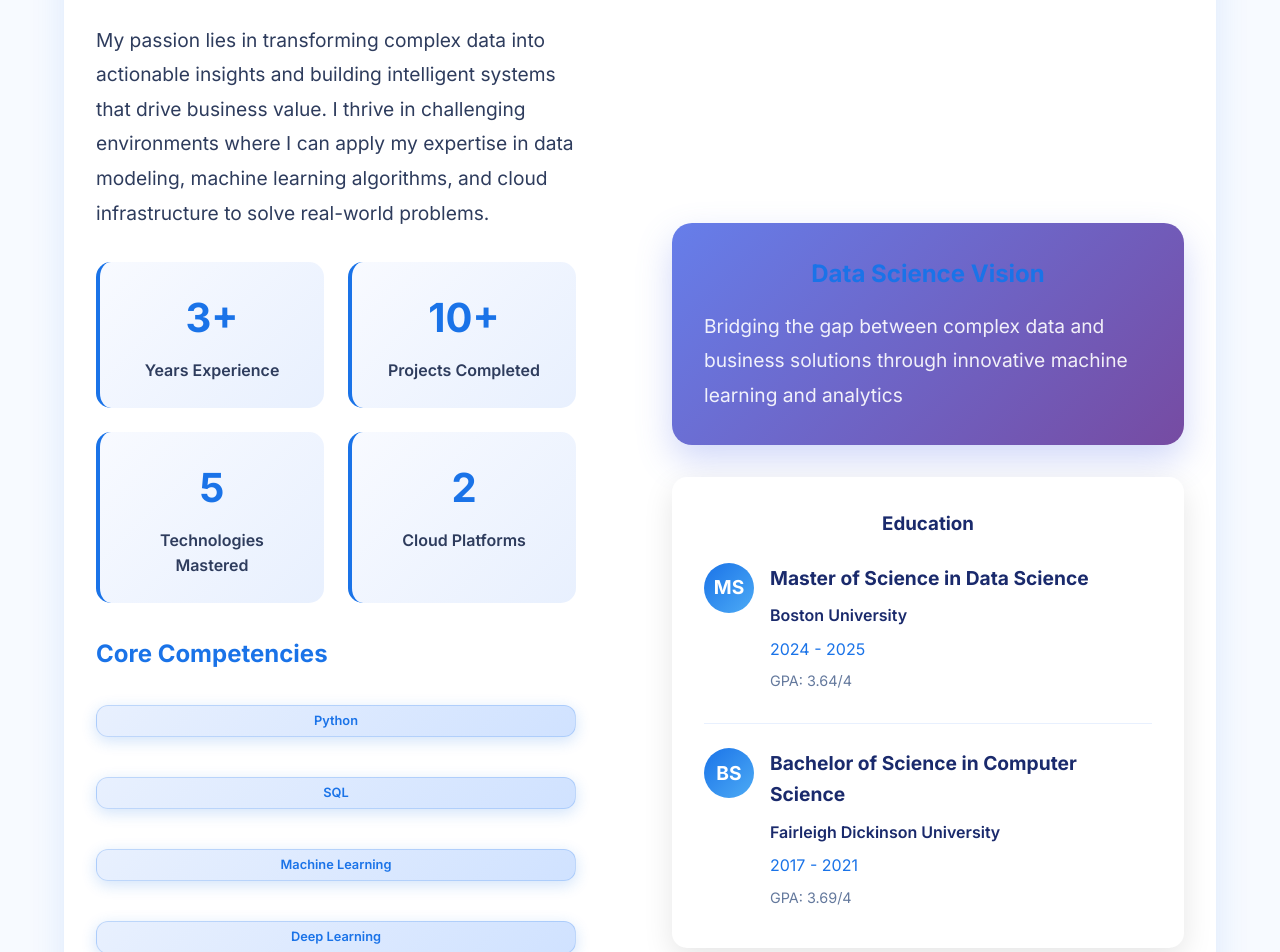
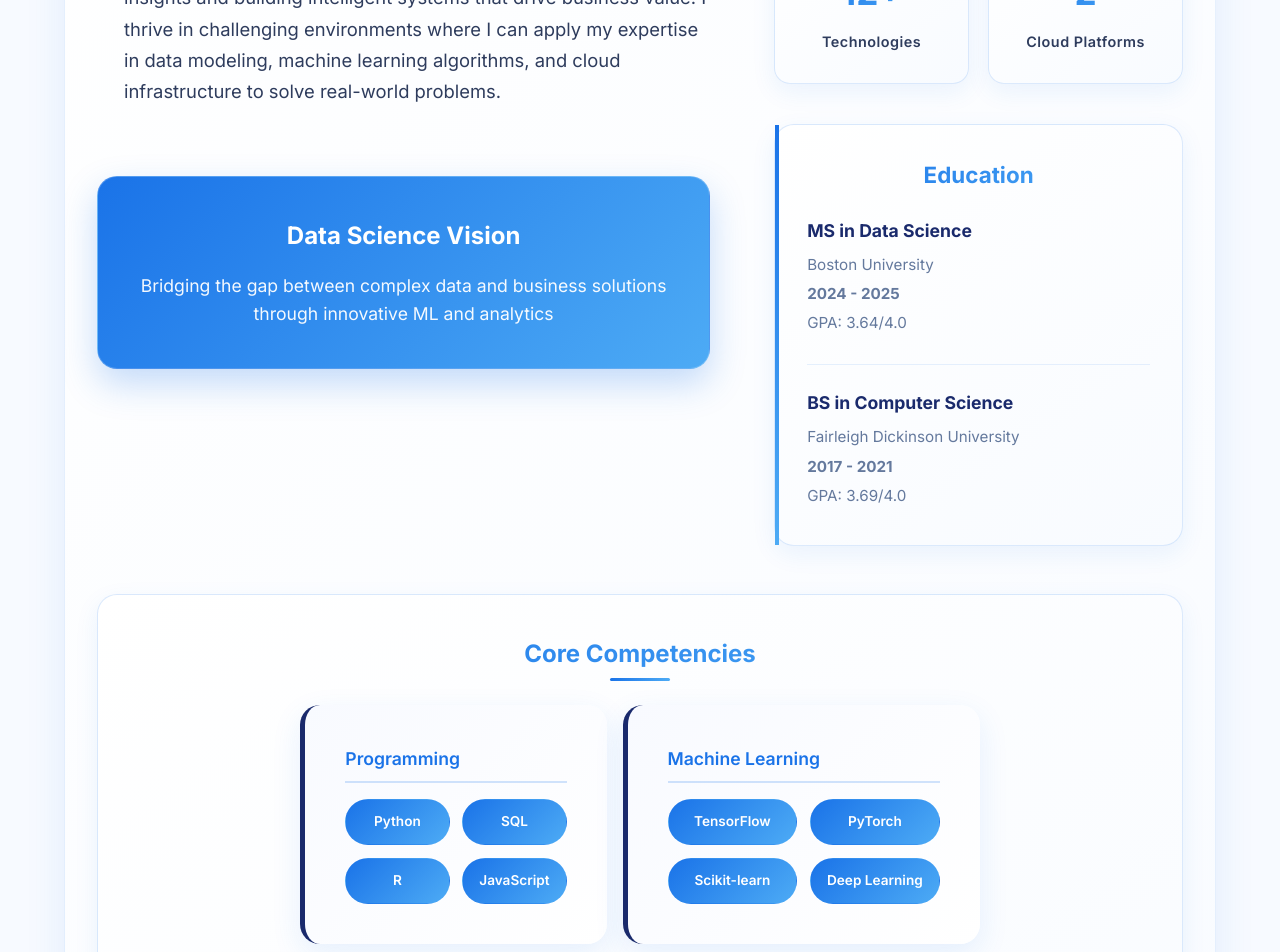
Before and after one commit to Harshgitbu/Harsh_Portfolio, a React (Create React App) app: page / in a window 1280 px wide. Shown: the part 1640-2592 px from the top of the page. Built offline with nearby package versions, Linux system fonts and the light colour scheme.

Commit message:
updating few about  me section updates

```diff
--- a/src/components/About/About.css
+++ b/src/components/About/About.css
@@ -1,14 +1,17 @@
 .about {
   padding: 5rem 2rem;
   max-width: 1200px;
-  margin: 0 auto 4rem;
-  background-color: #ffffff;
-  border-radius: 20px;
-  box-shadow: 0 15px 35px rgba(26, 115, 232, 0.12);
+  margin: 0 auto;
+  background: linear-gradient(135deg, #ffffff 0%, #f8fbff 100%);
+  border-radius: 24px;
+  box-shadow:
+    0 20px 40px rgba(26, 115, 232, 0.1),
+    inset 0 1px 0 rgba(255, 255, 255, 0.8);
   font-family: 'Inter', sans-serif;
   color: #1a2a6c;
   position: relative;
   overflow: hidden;
+  border: 1px solid rgba(26, 115, 232, 0.1);
 }
 
 .about::before {
@@ -28,234 +31,381 @@
   100% { background-position: 200% 0; }
 }
 
-.about-content {
+.about h2 {
+  font-size: 3rem;
+  font-weight: 800;
+  color: #1a2a6c;
+  margin-bottom: 3rem;
+  text-align: center;
+  position: relative;
+  background: linear-gradient(135deg, #1a73e8, #4dabf5);
+  -webkit-background-clip: text;
+  -webkit-text-fill-color: transparent;
+  background-clip: text;
+  letter-spacing: -0.5px;
+}
+
+.about h2::after {
+  content: '';
+  position: absolute;
+  bottom: -12px;
+  left: 50%;
+  transform: translateX(-50%);
+  width: 80px;
+  height: 4px;
+  background: linear-gradient(90deg, #1a73e8, #4dabf5);
+  border-radius: 2px;
+}
+
+/* Main content layout */
+.about-main {
   display: grid;
-  grid-template-columns: 1fr 1fr;
+  grid-template-columns: 1.2fr 0.8fr;
   gap: 4rem;
-  align-items: center;
+  align-items: start;
+  margin-bottom: 3rem;
+}
+
+/* Left side - Text and vision */
+.about-left {
+  display: flex;
+  flex-direction: column;
+  gap: 2.5rem;
 }
 
 .about-text {
-  padding-right: 2rem;
+  line-height: 1.7;
 }
 
-.about h2 {
-  font-size: 3rem;
+.about-text p {
+  font-size: 1.15rem;
+  color: #2e3c5d;
+  margin-bottom: 1.8rem;
+  text-align: left;
+  position: relative;
+  padding-left: 1.5rem;
+  border-left: 3px solid transparent;
+  transition: all 0.3s ease;
+}
+
+.about-text p:hover {
+  border-left-color: #1a73e8;
+  padding-left: 2rem;
+  background: linear-gradient(90deg, rgba(26, 115, 232, 0.03), transparent);
+}
+
+/* Data Science Vision - Blue theme */
+.data-science-vision {
+  background: linear-gradient(135deg, #1a73e8 0%, #4dabf5 100%);
+  padding: 2.5rem;
+  border-radius: 20px;
+  color: white;
+  position: relative;
+  overflow: hidden;
+  box-shadow: 0 15px 35px rgba(26, 115, 232, 0.25);
+  transition: all 0.3s ease;
+  border: 1px solid rgba(255, 255, 255, 0.2);
+}
+
+.data-science-vision:hover {
+  transform: translateY(-5px);
+  box-shadow: 0 20px 45px rgba(26, 115, 232, 0.35);
+}
+
+.data-science-vision::before {
+  content: '';
+  position: absolute;
+  top: -50%;
+  left: -50%;
+  width: 200%;
+  height: 200%;
+  background: radial-gradient(circle, rgba(255,255,255,0.1) 0%, transparent 70%);
+  opacity: 0;
+  transition: opacity 0.3s ease;
+}
+
+.data-science-vision:hover::before {
+  opacity: 1;
+}
+
+.data-science-vision h3 {
+  font-size: 1.5rem;
+  margin-bottom: 1rem;
+  font-weight: 700;
+  color: white;
+  position: relative;
+  z-index: 2;
+  text-align: center;
+}
+
+.data-science-vision p {
+  color: rgba(255, 255, 255, 0.95);
+  margin-bottom: 0;
+  font-size: 1.1rem;
+  text-align: center;
+  position: relative;
+  z-index: 2;
+  line-height: 1.6;
+}
+
+/* Right side - Stats and education */
+.about-right {
+  display: flex;
+  flex-direction: column;
+  gap: 2.5rem;
+}
+
+/* Stats grid - Blue theme */
+.stats-grid {
+  display: grid;
+  grid-template-columns: repeat(2, 1fr);
+  gap: 1.2rem;
+}
+
+.stat-item {
+  text-align: center;
+  padding: 1.8rem 1rem;
+  background: linear-gradient(145deg, #ffffff, #f8fbff);
+  border-radius: 16px;
+  border: 1px solid rgba(26, 115, 232, 0.15);
+  box-shadow: 0 8px 25px rgba(26, 115, 232, 0.08);
+  transition: all 0.3s ease;
+  position: relative;
+  overflow: hidden;
+}
+
+.stat-item:hover {
+  transform: translateY(-5px);
+  box-shadow: 0 15px 35px rgba(26, 115, 232, 0.15);
+  border-color: rgba(26, 115, 232, 0.3);
+}
+
+.stat-number {
+  font-size: 2.2rem;
   font-weight: 800;
   color: #1a73e8;
-  margin-bottom: 2rem;
-  text-align: left;
-  letter-spacing: -0.5px;
+  display: block;
+  margin-bottom: 0.5rem;
   background: linear-gradient(135deg, #1a73e8, #4dabf5);
   -webkit-background-clip: text;
   -webkit-text-fill-color: transparent;
   background-clip: text;
 }
 
-.about p {
-  font-size: 1.2rem;
-  line-height: 1.8;
+.stat-label {
+  font-size: 0.9rem;
+  font-weight: 600;
   color: #2e3c5d;
-  text-align: left;
-  margin-bottom: 2rem;
-  font-weight: 400;
+  letter-spacing: 0.5px;
 }
 
-.about-stats {
-  display: grid;
-  grid-template-columns: repeat(2, 1fr);
-  gap: 1.5rem;
-  margin: 2rem 0;
+/* Education - Blue theme */
+.education-compact {
+  background: linear-gradient(145deg, #ffffff, #f8fbff);
+  padding: 2rem;
+  border-radius: 20px;
+  border: 1px solid rgba(26, 115, 232, 0.15);
+  box-shadow: 0 8px 25px rgba(26, 115, 232, 0.08);
+  position: relative;
 }
 
-.stat-item {
-  text-align: center;
-  padding: 1.5rem;
-  background: linear-gradient(135deg, #f8faff, #e8f0fe);
-  border-radius: 15px;
-  border-left: 4px solid #1a73e8;
-  transition: transform 0.3s ease, box-shadow 0.3s ease;
+.education-compact::before {
+  content: '';
+  position: absolute;
+  top: 0;
+  left: 0;
+  width: 4px;
+  height: 100%;
+  background: linear-gradient(180deg, #1a73e8, #4dabf5);
 }
 
-.stat-item:hover {
-  transform: translateY(-5px);
-  box-shadow: 0 10px 25px rgba(26, 115, 232, 0.15);
+.education-compact h3 {
+  font-size: 1.4rem;
+  color: #1a2a6c;
+  margin-bottom: 1.5rem;
+  text-align: center;
+  font-weight: 700;
+  background: linear-gradient(135deg, #1a73e8, #4dabf5);
+  -webkit-background-clip: text;
+  -webkit-text-fill-color: transparent;
+  background-clip: text;
 }
 
-.stat-number {
-  font-size: 2.5rem;
-  font-weight: 800;
-  color: #1a73e8;
-  display: block;
-  margin-bottom: 0.5rem;
-}
-
-.stat-label {
-  font-size: 1rem;
-  font-weight: 600;
-  color: #2e3c5d;
-}
-
-.about-skills {
-  margin-top: 2rem;
-}
-
-.skills-grid {
-  display: grid;
-  grid-template-columns: repeat(auto-fit, minmax(150px, 1fr));
-  gap: 1rem;
-  margin-top: 1rem;
-}
-
-.skill-tag {
-  background: linear-gradient(135deg, #1a73e8, #4dabf5);
-  color: white;
-  padding: 0.8rem 1.2rem;
-  border-radius: 25px;
-  font-size: 0.9rem;
-  font-weight: 600;
-  text-align: center;
-  transition: all 0.3s ease;
-  cursor: default;
-  box-shadow: 0 4px 15px rgba(26, 115, 232, 0.2);
-}
-
-.skill-tag:hover {
-  transform: translateY(-2px);
-  box-shadow: 0 6px 20px rgba(26, 115, 232, 0.3);
-}
-
-.about-visual {
-  display: flex;
-  flex-direction: column;
-  align-items: center;
-  gap: 2rem;
-}
-
-.visual-card {
-  background: linear-gradient(135deg, #667eea 0%, #764ba2 100%);
-  padding: 2rem;
-  border-radius: 20px;
-  color: white;
-  text-align: center;
-  width: 100%;
-  box-shadow: 0 15px 35px rgba(102, 126, 234, 0.3);
+.education-item {
+  margin-bottom: 1.5rem;
+  padding-bottom: 1.5rem;
+  border-bottom: 1px solid rgba(26, 115, 232, 0.1);
   transition: transform 0.3s ease;
 }
 
-.visual-card:hover {
-  transform: translateY(-10px);
-}
-
-.visual-card h3 {
-  font-size: 1.5rem;
-  margin-bottom: 1rem;
-  font-weight: 700;
-}
-
-.visual-card p {
-  color: rgba(255, 255, 255, 0.9);
-  margin-bottom: 0;
-}
-
-.education-timeline {
-  background: white;
-  padding: 2rem;
-  border-radius: 15px;
-  box-shadow: 0 10px 30px rgba(0, 0, 0, 0.1);
-  width: 100%;
-}
-
-.education-item {
-  display: flex;
-  align-items: flex-start;
-  gap: 1rem;
-  margin-bottom: 1.5rem;
-  padding-bottom: 1.5rem;
-  border-bottom: 1px solid #e8f0fe;
+.education-item:hover {
+  transform: translateX(5px);
 }
 
 .education-item:last-child {
-  border-bottom: none;
   margin-bottom: 0;
   padding-bottom: 0;
+  border-bottom: none;
 }
 
-.education-icon {
-  width: 50px;
-  height: 50px;
-  background: linear-gradient(135deg, #1a73e8, #4dabf5);
-  border-radius: 50%;
-  display: flex;
-  align-items: center;
-  justify-content: center;
-  flex-shrink: 0;
-  font-size: 1.2rem;
-  color: white;
-  font-weight: bold;
-}
-
-.education-content h4 {
-  font-size: 1.2rem;
+.education-item h4 {
+  font-size: 1.1rem;
   font-weight: 700;
   color: #1a2a6c;
   margin-bottom: 0.5rem;
 }
 
-.education-content p {
+.education-item p {
+  font-size: 0.95rem;
   color: #64799d;
   margin-bottom: 0.3rem;
-  font-size: 1rem;
 }
 
 .education-period {
+  font-weight: 700;
+  color: #1a73e8;
+  font-size: 0.9rem;
+}
+
+/* Core Competencies - Enhanced Layout */
+.core-competencies {
+  background: linear-gradient(145deg, #ffffff, #f8fbff);
+  padding: 2.5rem;
+  border-radius: 20px;
+  border: 1px solid rgba(26, 115, 232, 0.15);
+  box-shadow: 0 8px 25px rgba(26, 115, 232, 0.08);
+  position: relative;
+}
+
+.core-competencies h3 {
+  font-size: 1.5rem;
+  color: #1a2a6c;
+  margin-bottom: 2rem;
+  text-align: center;
+  font-weight: 700;
+  background: linear-gradient(135deg, #1a73e8, #4dabf5);
+  -webkit-background-clip: text;
+  -webkit-text-fill-color: transparent;
+  background-clip: text;
+  position: relative;
+}
+
+.core-competencies h3::after {
+  content: '';
+  position: absolute;
+  bottom: -8px;
+  left: 50%;
+  transform: translateX(-50%);
+  width: 60px;
+  height: 3px;
+  background: linear-gradient(90deg, #1a73e8, #4dabf5);
+  border-radius: 2px;
+}
+
+/* Enhanced Skills Grid - Better Organization */
+.skills-categories {
+  display: grid;
+  grid-template-columns: repeat(2, 1fr);
+  gap: 2rem;
+}
+
+.skill-category {
+  margin-bottom: 1.5rem;
+}
+
+.skill-category h4 {
+  font-size: 1.1rem;
   font-weight: 600;
-  color: #1a73e8 !important;
+  color: #1a73e8;
+  margin-bottom: 1rem;
+  padding-bottom: 0.5rem;
+  border-bottom: 2px solid rgba(26, 115, 232, 0.2);
+}
+
+.skills-grid-compact {
+  display: grid;
+  grid-template-columns: repeat(2, 1fr);
+  gap: 0.8rem;
+}
+
+.skill-tag-compact {
+  background: linear-gradient(135deg, #1a73e8, #4dabf5);
+  color: white;
+  padding: 0.7rem 1rem;
+  border-radius: 25px;
+  font-size: 0.85rem;
+  font-weight: 600;
+  text-align: center;
+  transition: all 0.3s ease;
+  border: 1px solid transparent;
+  position: relative;
+  overflow: hidden;
+}
+
+.skill-tag-compact:hover {
+  transform: translateY(-2px);
+  box-shadow: 0 6px 20px rgba(26, 115, 232, 0.3);
+  background: linear-gradient(135deg, #1565c0, #1a73e8);
 }
 
 /* Responsive Design */
-@media (max-width: 968px) {
-  .about-content {
+@media (max-width: 1024px) {
+  .about-main {
     grid-template-columns: 1fr;
     gap: 3rem;
   }
 
-  .about-text {
-    padding-right: 0;
-    text-align: center;
-  }
-
-  .about h2 {
-    text-align: center;
-  }
-
-  .about p {
-    text-align: center;
-  }
-
-  .about-stats {
+  .skills-categories {
     grid-template-columns: 1fr;
-    max-width: 300px;
-    margin-left: auto;
-    margin-right: auto;
   }
 }
 
 @media (max-width: 768px) {
   .about {
     padding: 3rem 1.5rem;
-    margin: 0 auto 2rem;
+    margin: 2rem auto;
+    border-radius: 20px;
   }
 
   .about h2 {
     font-size: 2.5rem;
+    margin-bottom: 2.5rem;
   }
 
-  .skills-grid {
-    grid-template-columns: repeat(auto-fit, minmax(120px, 1fr));
+  .stats-grid {
+    grid-template-columns: repeat(2, 1fr);
+    gap: 1rem;
   }
 
-  .stat-number {
-    font-size: 2rem;
+  .skills-grid-compact {
+    grid-template-columns: repeat(2, 1fr);
+    gap: 0.8rem;
+  }
+
+  .about-text p {
+    font-size: 1.05rem;
+    padding-left: 1rem;
   }
 }
+
+@media (max-width: 480px) {
+  .about {
+    padding: 2.5rem 1rem;
+  }
+
+  .stats-grid {
+    grid-template-columns: 1fr;
+  }
+
+  .skills-grid-compact {
+    grid-template-columns: 1fr;
+  }
+
+  .stat-item {
+    padding: 1.5rem 1rem;
+  }
+
+  .data-science-vision {
+    padding: 2rem 1.5rem;
+  }
+}
--- a/src/components/About/About.jsx
+++ b/src/components/About/About.jsx
@@ -8,37 +8,41 @@ const About = () => {
   const stats = [
     { number: "3+", label: "Years Experience" },
     { number: "10+", label: "Projects Completed" },
-    { number: "5", label: "Technologies Mastered" },
+    { number: "12+", label: "Technologies" },
     { number: "2", label: "Cloud Platforms" }
   ];
 
-  const skills = [
-    "Python", "SQL", "Machine Learning", "Deep Learning",
-    "Data Engineering", "Azure ML", "AWS", "Tableau",
-    "Spark", "TensorFlow", "Scikit-learn", "PyTorch"
-  ];
+  const skillsByCategory = {
+    "Programming": ["Python", "SQL", "R", "JavaScript"],
+    "Machine Learning": ["TensorFlow", "PyTorch", "Scikit-learn", "Deep Learning"],
+    "Data Engineering": ["Apache Spark", "Data Pipelines", "Data Modeling"],
+    "Cloud & Tools": ["Azure ML", "AWS", "Tableau", "Git"]
+  };
 
   const education = [
     {
-      degree: "Master of Science in Data Science",
+      degree: "MS in Data Science",
       school: "Boston University",
       period: "2024 - 2025",
-      gpa: "GPA: 3.64/4"
+      gpa: "GPA: 3.64/4.0"
     },
     {
-      degree: "Bachelor of Science in Computer Science",
+      degree: "BS in Computer Science",
       school: "Fairleigh Dickinson University",
       period: "2017 - 2021",
-      gpa: "GPA: 3.69/4"
+      gpa: "GPA: 3.69/4.0"
     }
   ];
 
   return (
     <section id="about" className="section">
       <div ref={ref} className={`about fade-in-section ${isVisible ? 'is-visible' : ''}`}>
-        <div className="about-content">
+        <h2>About Me</h2>
+
+        <div className="about-main">
+          {/* Left Column - Text and Vision */}
+          <div className="about-left">
             <div className="about-text">
-            <h2>About Me</h2>
               <p>
                 I am Harsh Shah, a Master's candidate in Data Science at Boston University,
                 graduating December 2025. With over 3 years of experience in machine learning,
@@ -51,8 +55,17 @@ const About = () => {
                 environments where I can apply my expertise in data modeling, machine learning
                 algorithms, and cloud infrastructure to solve real-world problems.
               </p>
+            </div>
 
-            <div className="about-stats">
+            <div className="data-science-vision">
+              <h3>Data Science Vision</h3>
+              <p>Bridging the gap between complex data and business solutions through innovative ML and analytics</p>
+            </div>
+          </div>
+
+          {/* Right Column - Stats and Education */}
+          <div className="about-right">
+            <div className="stats-grid">
               {stats.map((stat, index) => (
                 <div key={index} className="stat-item">
                   <span className="stat-number">{stat.number}</span>
@@ -61,38 +74,34 @@ const About = () => {
               ))}
             </div>
 
-            <div className="about-skills">
-              <h3 style={{color: '#1a73e8', marginBottom: '1rem', fontSize: '1.5rem'}}>Core Competencies</h3>
-              <div className="skills-grid">
-                {skills.map((skill, index) => (
-                  <div key={index} className="skill-tag">{skill}</div>
+            <div className="education-compact">
+              <h3>Education</h3>
+              {education.map((edu, index) => (
+                <div key={index} className="education-item">
+                  <h4>{edu.degree}</h4>
+                  <p>{edu.school}</p>
+                  <p className="education-period">{edu.period}</p>
+                  <p>{edu.gpa}</p>
+                </div>
               ))}
             </div>
           </div>
         </div>
 
-          <div className="about-visual">
-            <div className="visual-card">
-              <h3>Data Science Vision</h3>
-              <p>Bridging the gap between complex data and business solutions through innovative machine learning and analytics</p>
-            </div>
-
-            <div className="education-timeline">
-              <h3 style={{color: '#1a2a6c', marginBottom: '1.5rem', textAlign: 'center'}}>Education</h3>
-              {education.map((edu, index) => (
-                <div key={index} className="education-item">
-                  <div className="education-icon">
-                    {index === 0 ? 'MS' : 'BS'}
-                  </div>
-                  <div className="education-content">
-                    <h4>{edu.degree}</h4>
-                    <p style={{fontWeight: '600', color: '#1a2a6c'}}>{edu.school}</p>
-                    <p className="education-period">{edu.period}</p>
-                    <p style={{fontSize: '0.9rem'}}>{edu.gpa}</p>
+        {/* Core Competencies - Categorized Layout */}
+        <div className="core-competencies">
+          <h3>Core Competencies</h3>
+          <div className="skills-categories">
+            {Object.entries(skillsByCategory).map(([category, skills]) => (
+              <div key={category} className="skill-category">
+                <h4>{category}</h4>
+                <div className="skills-grid-compact">
+                  {skills.map((skill, index) => (
+                    <div key={index} className="skill-tag-compact">{skill}</div>
+                  ))}
                 </div>
               </div>
             ))}
-            </div>
           </div>
         </div>
       </div>
```
Lines whose indentation alone changed are shown as unchanged.
